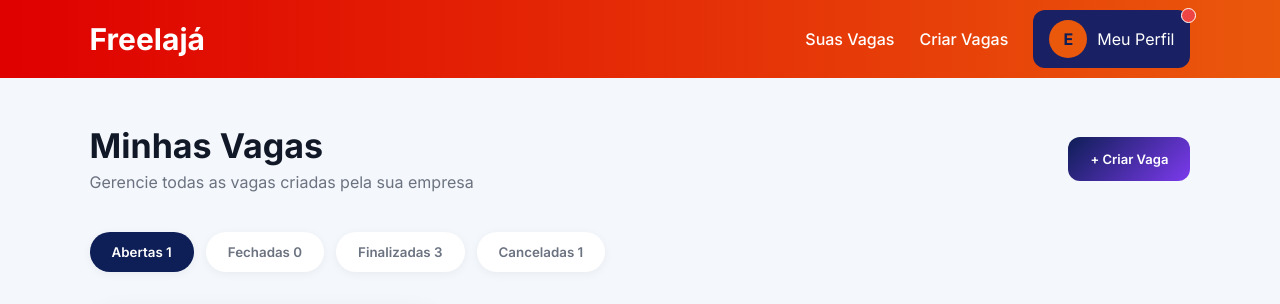
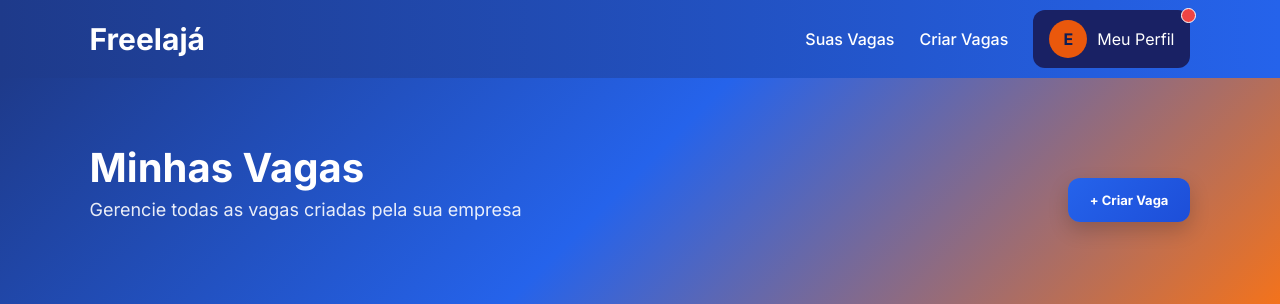
Before and after one commit to Ayshathayna/FreelaJa, a Django app: page /home-empresa/ in a window 1280 px wide. Shown: the top 304 px of the page. Run offline with Django 3.2, Linux system fonts and the light colour scheme; a user stored in the database is signed in; data comes from the database, SQL or seed files in the repository; some libraries are stand-ins or nearby versions.

Commit message:
fix: company page home layout

```diff
--- a/core/static/css/base.css
+++ b/core/static/css/base.css
@@ -33,7 +33,7 @@ body{
 }
 
 .navbar.navbar-empresa{
-  background:linear-gradient(90deg,#df0000,#ea580c);
+  background:linear-gradient(90deg,#1e3a8a,#2563eb);
 
 }
 
@@ -460,7 +460,7 @@ footer{
     transform:translateY(-2px);
 }
 .apply-btn{
-  background:linear-gradient(135deg,#df0000,#ea580c);
+  background:linear-gradient(135deg,#f97316,#ea580c);
   color:white;
   box-shadow:0 6px 18px rgba(37,99,235,0.25);
 }
@@ -475,7 +475,7 @@ footer{
     padding:18px;
     border:none;
     border-radius:16px;
-    background:linear-gradient(90deg,#df0000,#ea580c);
+    background:linear-gradient(90deg,#f97316,#ea580c);
 
 
    color:white;
--- a/core/static/css/homeEmpresa.css
+++ b/core/static/css/homeEmpresa.css
@@ -1,41 +1,51 @@
+/* ***************************** HERO ***************************** */
+
+.hero{
+    background:linear-gradient(135deg,#1e3a8a 0%,#2563eb 48%,#f97316 100%);
+    color:white;
+    padding:70px 7%;
+}
+
+.hero-top{
+    display:flex;
+    justify-content:space-between;
+    align-items:center;
+    gap:20px;
+    flex-wrap:wrap;
+}
+
+.hero-top h1{
+    font-size:40px;
+    line-height:1.15;
+    margin-bottom:8px;
+}
+
+.hero-top p{
+    font-size:18px;
+    opacity:0.9;
+}
+
 /* ***************************** DASHBOARD ***************************** */
 
 .dashboard{
     padding:50px 7%;
 }
 
-/* ***************************** HEADER ***************************** */
-
-.dashboard-header{
-    display:flex;
-    justify-content:space-between;
-    align-items:center;
-    margin-bottom:40px;
-}
-
-.dashboard-header h1{
-    font-size:34px;
-    margin-bottom:6px;
-}
-
-.dashboard-header p{
-    color:#6b7280;
-}
-
 /* BOTÃO CRIAR */
 
 .btn-create{
-
-    background:linear-gradient( 135deg, #0e1e56, #7c3aed );
+    background:linear-gradient(135deg,#2563eb,#1d4ed8);
     color:white;
     padding:14px 22px;
     border-radius:12px;
-
+    font-weight:700;
+    white-space:nowrap;
+    box-shadow:0 8px 20px rgba(0,0,0,.18);
 }
 
 .btn-create:hover{
-
-    box-shadow: 0 10px 25px rgba(79,70, 229, .25);
+    transform:translateY(-2px);
+    box-shadow: 0 12px 28px rgba(0,0,0,.25);
 }
 
 /* ***************************** GRID ***************************** */
--- a/core/templates/homeEmpresa.html
+++ b/core/templates/homeEmpresa.html
@@ -15,19 +15,25 @@
 
 
 {% block content %}
-<div class="dashboard">
 
-  <!-- HEADER ----------------------------------------------------------------------------------------->
-  <div class="dashboard-header">
+<!-- HERO ----------------------------------------------------------------------------------------->
+<div class="hero">
+
+  <div class="hero-top">
 
     <div>
       <h1>Minhas Vagas</h1>
       <p>Gerencie todas as vagas criadas pela sua empresa</p>
     </div>
 
-    <a href="{% url 'criarVaga' %}" class=" job-btn btn-create">+ Criar Vaga</a>
+    <a href="{% url 'criarVaga' %}" class="job-btn btn-create">+ Criar Vaga</a>
 
   </div>
+
+</div>
+</header>
+
+<section class="dashboard">
 
   <div class="filter-tabs">
     <button class="filter-btn active" onclick="mostrarFormulario('abertos', this)">Abertas  {{ total_abertos }}</button>
@@ -265,6 +271,11 @@
     {% endfor %}
 
   </div>
-</div>
 
 {% endblock %}
+
+{% block footer %}
+<footer>
+  © 2026 FreelaJá — Plataforma Freelancer
+</footer>
+{% endblock %}
```
